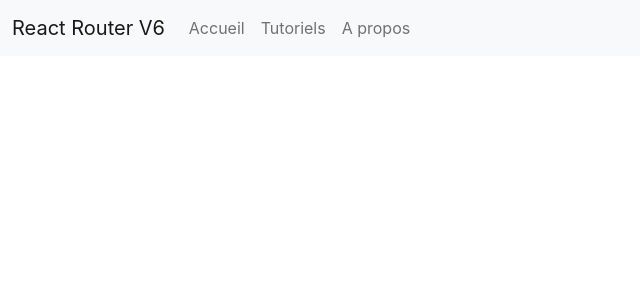
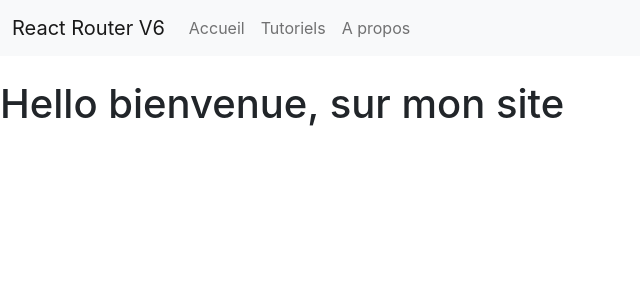
Before and after one commit to alphakahere/react-router-v6, a React (Create React App) app: page / in a window 1280 px wide. Shown: the top 300 px of the page, without its empty margins (0-640 px from the left). Built offline with nearby package versions, Linux system fonts and the light colour scheme.

Commit message:
configuration des routes

```diff
--- a/public/index.html
+++ b/public/index.html
@@ -42,5 +42,6 @@
       To begin the development, run `npm start` or `yarn start`.
       To create a production bundle, use `npm run build` or `yarn build`.
     -->
+	<script src="https://cdn.jsdelivr.net/npm/bootstrap@5.2.1/dist/js/bootstrap.bundle.min.js" integrity="sha384-u1OknCvxWvY5kfmNBILK2hRnQC3Pr17a+RTT6rIHI7NnikvbZlHgTPOOmMi466C8" crossorigin="anonymous"></script>
 	</body>
 </html>
--- a/src/App.js
+++ b/src/App.js
@@ -1,9 +1,18 @@
+import { Route, Routes } from "react-router-dom";
+import Accueil from "./components/Accueil";
+import Apropos from "./components/Apropos";
 import Navbar from "./components/Navbar";
+import Tutoriels from "./components/Tutoriels";
 
 function App() {
 	return (
 		<div className="app">
 			<Navbar />
+			<Routes>
+				<Route path="/" element={<Accueil />} />
+				<Route path="tutoriels" element={<Tutoriels />} />
+				<Route path="a-propos" element={<Apropos />} />
+			</Routes>
 		</div>
 	);
 }
--- /dev/null
+++ b/src/components/Accueil.js
@@ -0,0 +1,11 @@
+import React from "react";
+
+const Accueil = () => {
+	return (
+		<div>
+			<h1>Hello bienvenue, sur mon site</h1>
+		</div>
+	);
+};
+
+export default Accueil;
--- /dev/null
+++ b/src/components/Apropos.js
@@ -0,0 +1,11 @@
+import React from "react";
+
+const Apropos = () => {
+	return (
+		<div>
+			<h1>A propos de nous</h1>
+		</div>
+	);
+};
+
+export default Apropos;
--- /dev/null
+++ b/src/components/Tutoriels.js
@@ -0,0 +1,11 @@
+import React from "react";
+
+const Tutoriels = () => {
+	return (
+		<div>
+			<h1>Mes Tutoriels</h1>
+		</div>
+	);
+};
+
+export default Tutoriels;
```
Also changed, not shown: src/components/Navbar.js (renamed from src/components/Navbar.jsx).
